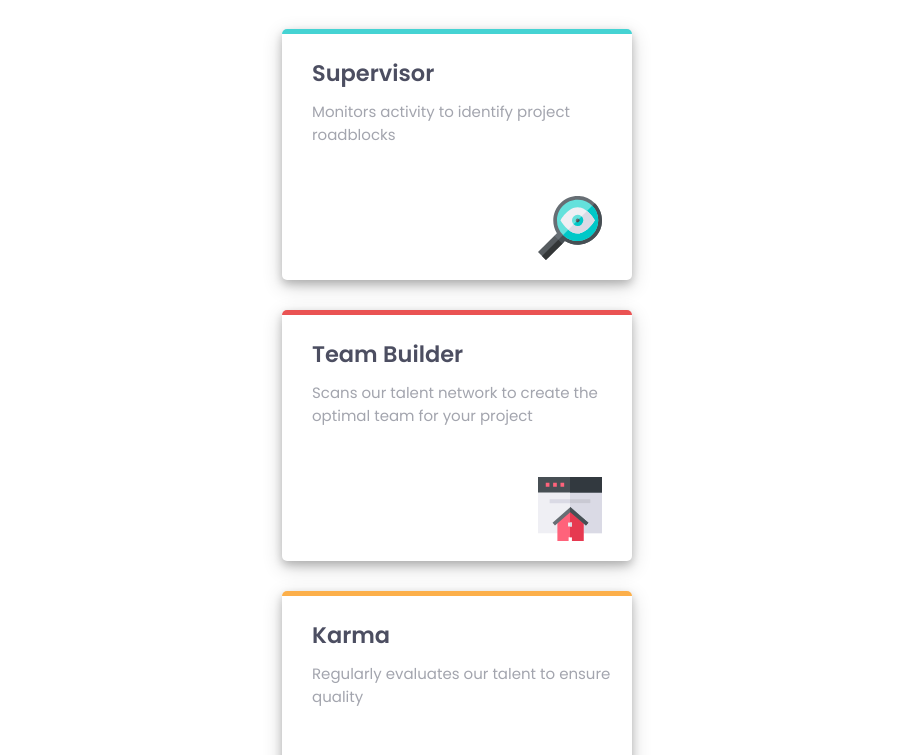
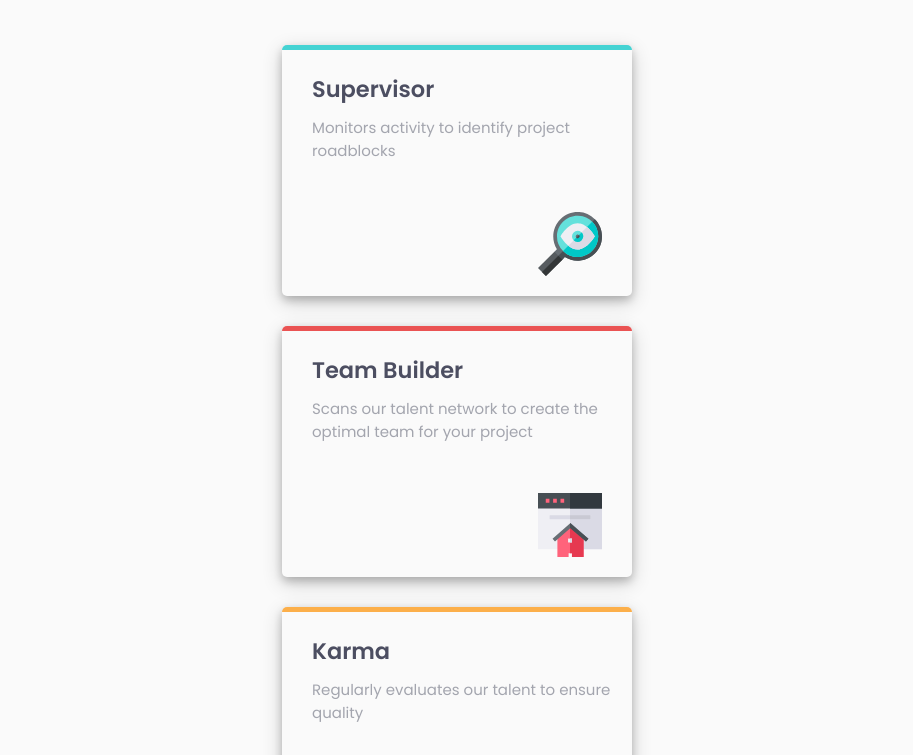
Before and after one commit to Sazid99246/four-column-feature-section, a plain HTML site: page index.html in a window 1280 px wide. Shown: the part 200-955 px from the top of the page, without its empty margins (183-1096 px from the left). Drawn offline with Linux system fonts and the light colour scheme.

Commit message:
margin updated

```diff
--- a/styles/style.css
+++ b/styles/style.css
@@ -16,8 +16,8 @@
 
 body {
     font-size: 0.9375rem;
-    margin: 3rem 3rem;
-
+    margin: 4rem 3rem 3rem 3rem;
+    background-color: var(--bg-primary);
 }
 
 /* header section styles */
```
